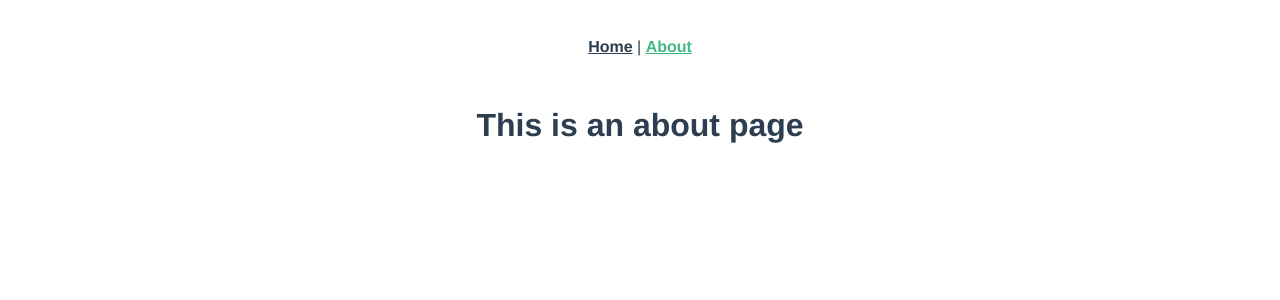
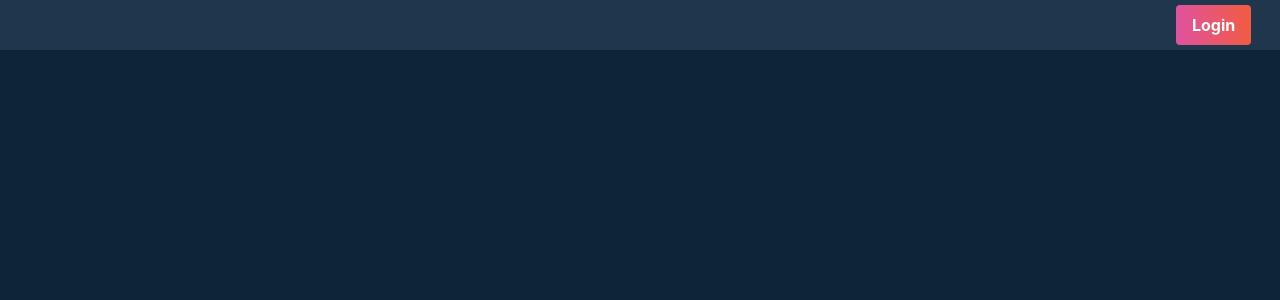
Before and after one commit to nandusri/MyTripPlanner-FE-, a Vue app: page /about in a window 1280 px wide. Shown: the top 300 px of the page. Built offline with nearby package versions, Linux system fonts and the light colour scheme.

Commit message:
login page implementation

```diff
--- a/package.json
+++ b/package.json
@@ -22,10 +22,11 @@
     "@vue/cli-service": "~4.5.0",
     "@vue/eslint-config-prettier": "^6.0.0",
     "babel-eslint": "^10.1.0",
+    "bulma": "^0.9.0",
     "eslint": "^6.7.2",
     "eslint-plugin-prettier": "^3.1.3",
     "eslint-plugin-vue": "^6.2.2",
-    "node-sass": "^4.12.0",
+    "node-sass": "^4.14.1",
     "prettier": "^1.19.1",
     "sass-loader": "^8.0.2",
     "vue-template-compiler": "^2.6.11"
--- a/src/App.vue
+++ b/src/App.vue
@@ -1,32 +1,25 @@
 <template>
   <div id="app">
-    <div id="nav">
-      <router-link to="/">Home</router-link> |
-      <router-link to="/about">About</router-link>
-    </div>
-    <router-view />
+    <app-nav />
+    <router-view class="page" />
   </div>
 </template>
 
+<script>
+import AppNav from './components/AppNav'
+
+export default {
+  components: { AppNav }
+}
+</script>
+
 <style lang="scss">
-#app {
-  font-family: Avenir, Helvetica, Arial, sans-serif;
-  -webkit-font-smoothing: antialiased;
-  -moz-osx-font-smoothing: grayscale;
-  text-align: center;
-  color: #2c3e50;
-}
-
-#nav {
-  padding: 30px;
-
-  a {
-    font-weight: bold;
-    color: #2c3e50;
-
-    &.router-link-exact-active {
-      color: #42b983;
-    }
-  }
+@import './assets/styles/global.scss';
+.page {
+  display: flex;
+  justify-content: center;
+  flex-direction: column;
+  align-items: center;
+  min-height: calc(100vh - 56px);
 }
 </style>
--- /dev/null
+++ b/src/assets/styles/global.scss
@@ -0,0 +1,76 @@
+$background: #0e2439;
+$table-color: #fff;
+$table-background-color: $background;
+$table-cell-border: 1px solid #fff;
+
+@import "../node_modules/bulma/bulma.sass";
+
+* {
+	margin: 0;
+	padding: 0;
+}
+
+html {
+	background: $background;
+}
+
+body {
+	color: #fff;
+}
+
+body::-webkit-scrollbar,
+div::-webkit-scrollbar,
+pre::-webkit-scrollbar {
+	width: 6px;
+	height: 6px;
+	background-color: #f5f5f5;
+}
+
+body::-webkit-scrollbar-track,
+div::-webkit-scrollbar-track,
+pre::-webkit-scrollbar-track {
+	-webkit-box-shadow: inset 0 0 6px rgba(0, 0, 0, 0.3);
+	background-color: #f5f5f5;
+}
+
+body::-webkit-scrollbar-thumb,
+div::-webkit-scrollbar-thumb,
+pre::-webkit-scrollbar-thumb {
+	background-color: #f15c41;
+	outline: 1px solid slategrey;
+	border-radius: 4px;
+}
+
+a,
+a:hover,
+.button:hover {
+	color: #fff;
+}
+a:hover {
+	text-decoration: underline;
+}
+
+.button {
+	font-weight: bold;
+	color: #fff;
+	margin-bottom: 10px;
+	border: none;
+}
+
+.btn-primary {
+	background-image: linear-gradient(to right, #3ec7e0, #526bf4);
+}
+
+.btn-secondary,
+.btn-primary:hover {
+	background-image: linear-gradient(to right, #e052a0, #f15c41);
+}
+
+.auth-form {
+	width: 70%;
+	margin: 0 auto;
+}
+
+.auth-form input {
+	margin-bottom: 10px;
+}
--- /dev/null
+++ b/src/components/AppNav.vue
@@ -0,0 +1,74 @@
+<template>
+  <div id="nav">
+    <router-link v-if="loggedIn" to="/">Dashboard</router-link>
+    <router-link v-if="!loggedIn" to="/login" class="button btn-secondary">Login</router-link>
+    <button v-else type="button" class="button btn-secondary" @click="logout">Logout</button>
+  </div>
+</template>
+
+<script>
+import { mapGetters } from 'vuex'
+export default {
+  computed: {
+    ...mapGetters(['loggedIn'])
+  },
+  methods: {
+    logout() {
+      this.$store.dispatch('logout')
+    }
+  }
+}
+</script>
+
+<style lang="scss" scoped>
+#nav {
+  display: flex;
+  align-items: center;
+  min-height: 50px;
+  padding: 0.2em 1em;
+  background: #1f364d;
+}
+
+.nav-welcome {
+  margin-left: auto;
+  margin-right: 1rem;
+  color: #9cb3c9;
+}
+
+a,
+button {
+  font-weight: bold;
+  color: #9cb3c9;
+  margin: auto 0.8em auto 0.4em;
+  text-decoration: none;
+  border-top: 2px solid transparent;
+  border-bottom: 2px solid transparent;
+}
+a:hover {
+  color: #fff;
+}
+
+.router-link-exact-active {
+  color: white;
+  border-bottom: 2px solid #fff;
+}
+
+button,
+.button {
+  margin-left: auto;
+  text-decoration: none;
+  color: white;
+  border: none;
+}
+.button:hover {
+  color: white;
+}
+
+.logoutButton {
+  cursor: pointer;
+}
+
+.nav-welcome + button {
+  margin-left: 0;
+}
+</style>
--- a/src/components/HelloWorld.vue
+++ /dev/null
@@ -1,130 +0,0 @@
-<template>
-  <div class="hello">
-    <h1>{{ msg }}</h1>
-    <p>
-      For a guide and recipes on how to configure / customize this project,<br />
-      check out the
-      <a href="https://cli.vuejs.org" target="_blank" rel="noopener"
-        >vue-cli documentation</a
-      >.
-    </p>
-    <h3>Installed CLI Plugins</h3>
-    <ul>
-      <li>
-        <a
-          href="https://github.com/vuejs/vue-cli/tree/dev/packages/%40vue/cli-plugin-babel"
-          target="_blank"
-          rel="noopener"
-          >babel</a
-        >
-      </li>
-      <li>
-        <a
-          href="https://github.com/vuejs/vue-cli/tree/dev/packages/%40vue/cli-plugin-router"
-          target="_blank"
-          rel="noopener"
-          >router</a
-        >
-      </li>
-      <li>
-        <a
-          href="https://github.com/vuejs/vue-cli/tree/dev/packages/%40vue/cli-plugin-vuex"
-          target="_blank"
-          rel="noopener"
-          >vuex</a
-        >
-      </li>
-      <li>
-        <a
-          href="https://github.com/vuejs/vue-cli/tree/dev/packages/%40vue/cli-plugin-eslint"
-          target="_blank"
-          rel="noopener"
-          >eslint</a
-        >
-      </li>
-    </ul>
-    <h3>Essential Links</h3>
-    <ul>
-      <li>
-        <a href="https://vuejs.org" target="_blank" rel="noopener">Core Docs</a>
-      </li>
-      <li>
-        <a href="https://forum.vuejs.org" target="_blank" rel="noopener"
-          >Forum</a
-        >
-      </li>
-      <li>
-        <a href="https://chat.vuejs.org" target="_blank" rel="noopener"
-          >Community Chat</a
-        >
-      </li>
-      <li>
-        <a href="https://twitter.com/vuejs" target="_blank" rel="noopener"
-          >Twitter</a
-        >
-      </li>
-      <li>
-        <a href="https://news.vuejs.org" target="_blank" rel="noopener">News</a>
-      </li>
-    </ul>
-    <h3>Ecosystem</h3>
-    <ul>
-      <li>
-        <a href="https://router.vuejs.org" target="_blank" rel="noopener"
-          >vue-router</a
-        >
-      </li>
-      <li>
-        <a href="https://vuex.vuejs.org" target="_blank" rel="noopener">vuex</a>
-      </li>
-      <li>
-        <a
-          href="https://github.com/vuejs/vue-devtools#vue-devtools"
-          target="_blank"
-          rel="noopener"
-          >vue-devtools</a
-        >
-      </li>
-      <li>
-        <a href="https://vue-loader.vuejs.org" target="_blank" rel="noopener"
-          >vue-loader</a
-        >
-      </li>
-      <li>
-        <a
-          href="https://github.com/vuejs/awesome-vue"
-          target="_blank"
-          rel="noopener"
-          >awesome-vue</a
-        >
-      </li>
-    </ul>
-  </div>
-</template>
-
-<script>
-export default {
-  name: "HelloWorld",
-  props: {
-    msg: String
-  }
-};
-</script>
-
-<!-- Add "scoped" attribute to limit CSS to this component only -->
-<style scoped lang="scss">
-h3 {
-  margin: 40px 0 0;
-}
-ul {
-  list-style-type: none;
-  padding: 0;
-}
-li {
-  display: inline-block;
-  margin: 0 10px;
-}
-a {
-  color: #42b983;
-}
-</style>
--- a/src/router/index.js
+++ b/src/router/index.js
@@ -1,27 +1,26 @@
 import Vue from "vue";
 import VueRouter from "vue-router";
-import Home from "../views/Home.vue";
 import Login from "../views/Login.vue";
 
 Vue.use(VueRouter);
 
 const routes = [
+  // {
+  //   path: "/",
+  //   name: "Home",
+  //   component: Home
+  // },
+  // {
+  //   path: "/about",
+  //   name: "About",
+  //   // route level code-splitting
+  //   // this generates a separate chunk (about.[hash].js) for this route
+  //   // which is lazy-loaded when the route is visited.
+  //   component: () =>
+  //     import(/* webpackChunkName: "about" */ "../views/About.vue")
+  // },
   {
-    path: "/",
-    name: "Home",
-    component: Home
-  },
-  {
-    path: "/about",
-    name: "About",
-    // route level code-splitting
-    // this generates a separate chunk (about.[hash].js) for this route
-    // which is lazy-loaded when the route is visited.
-    component: () =>
-      import(/* webpackChunkName: "about" */ "../views/About.vue")
-  },
-  {
-    path: "/Login",
+    path: "/login",
     name: "Login",
     component: Login
   },
--- a/src/views/About.vue
+++ /dev/null
@@ -1,5 +0,0 @@
-<template>
-  <div class="about">
-    <h1>This is an about page</h1>
-  </div>
-</template>
--- a/src/views/Home.vue
+++ /dev/null
@@ -1,18 +0,0 @@
-<template>
-  <div class="home">
-    <img alt="Vue logo" src="../assets/logo.png" />
-    <HelloWorld msg="Welcome to Your Vue.js App" />
-  </div>
-</template>
-
-<script>
-// @ is an alias to /src
-import HelloWorld from "@/components/HelloWorld.vue";
-
-export default {
-  name: "Home",
-  components: {
-    HelloWorld
-  }
-};
-</script>
--- a/src/views/Login.vue
+++ b/src/views/Login.vue
@@ -0,0 +1,69 @@
+<template>
+  <div class="container">
+    <div class="columns">
+      <div class="column">
+        <img src="images/travel_mode.svg" alt="pair-programming" />
+      </div>
+      <div class="column">
+        <h1 class="title is-2 has-text-white has-text-centered">Login</h1>
+        <form class="auth-form" @submit.prevent="login">
+          <label for="username">Username</label>
+          <input
+            v-model="username"
+            type="username"
+            name="username"
+            class="input"
+            placeholder="johnSmith"
+          />
+
+          <label for="password">Password</label>
+          <input
+            v-model="password"
+            type="password"
+            name="password"
+            class="input"
+            placeholder="Password"
+          />
+
+          <button type="submit" name="button" class="button btn-primary">Login</button>
+
+          <p class="has-text-danger">{{ error }}</p>
+
+          <router-link to="/register">Don't have an account? Register.</router-link>
+        </form>
+      </div>
+    </div>
+  </div>
+</template>
+
+
+<script>
+import axios from 'axios'
+export default {
+  data() {
+    return {
+      username: '',
+      password: '',
+      error: null
+    }
+  },
+  methods: {
+    login() {
+        axios.post(' http://127.0.0.1:8000/api/users/login/', {
+	                "username": this.username,
+	                "password": this.password
+                })
+        .then((response) => {
+          console.log('response',response);
+          this.$router.push({ name: 'dashboard' })
+        })
+        .catch(err => {
+          this.error = err.response.data.error
+        })
+    }
+  }
+}
+</script>
+
+<style scoped>
+</style>
```
Also changed, not shown: public/images/travel_mode.svg (added), 1 other file (tests, documents, lock files or other folders).
